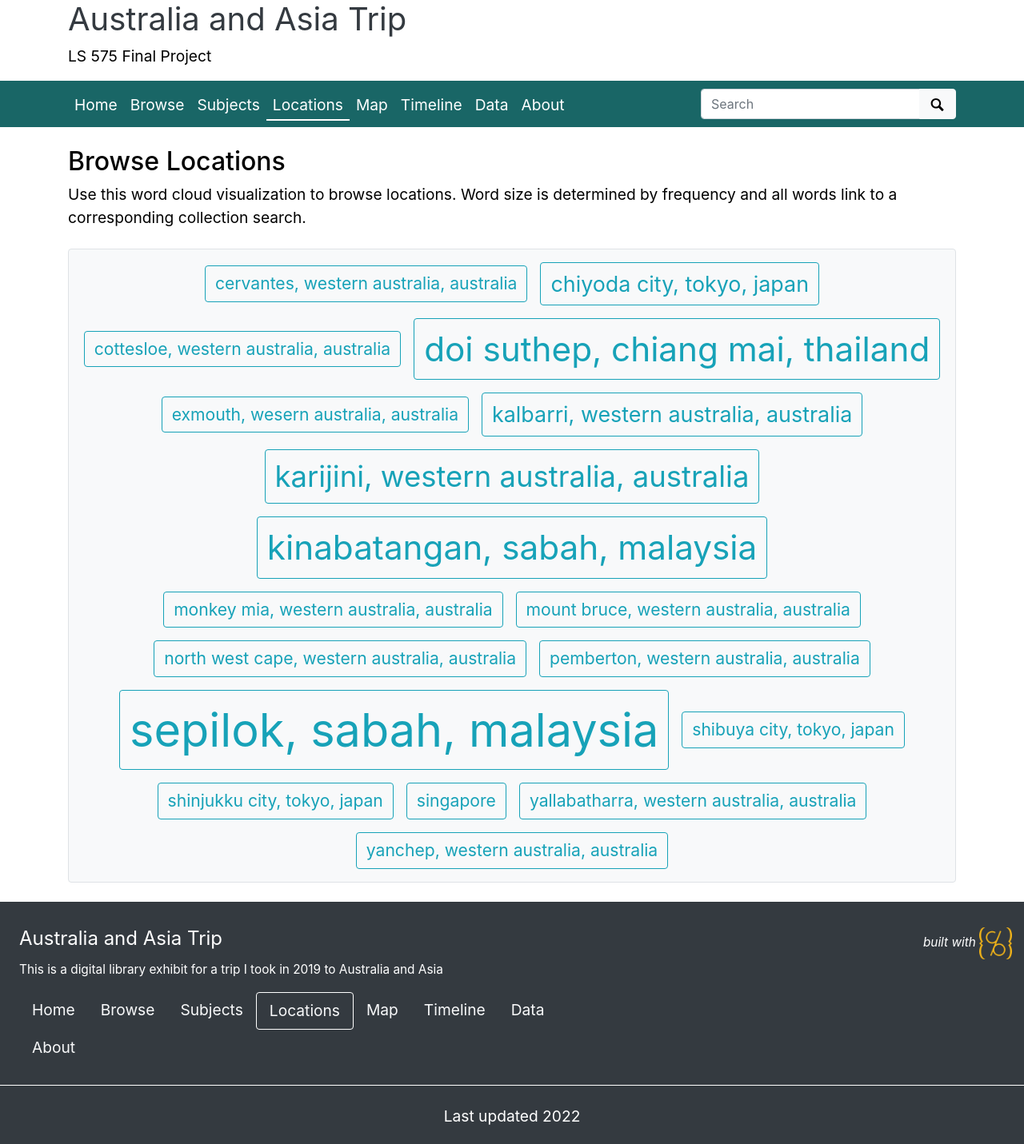
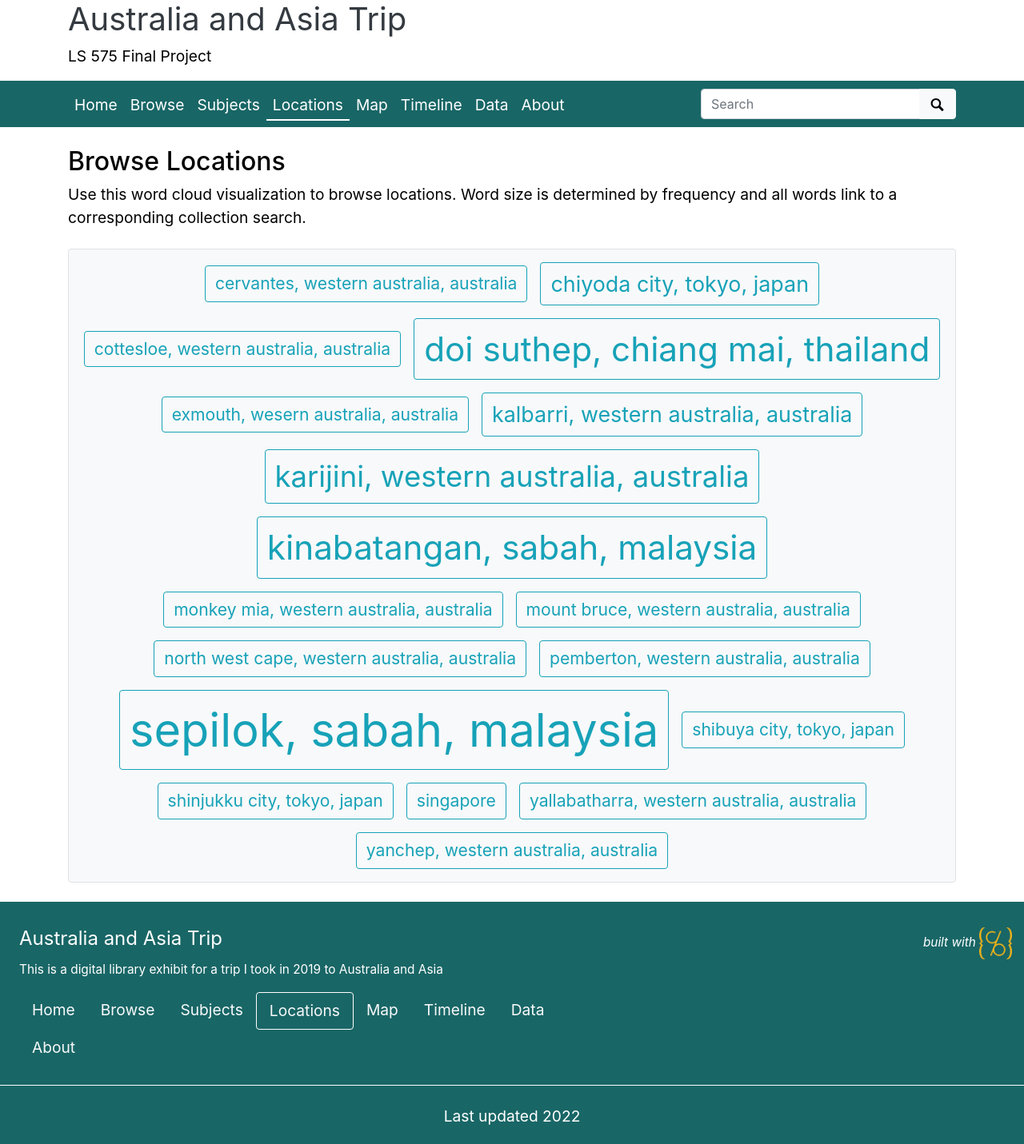
Before and after one commit to mikasmith97/final.github.io, a Jekyll site: the page built from pages/locations.md, in a window 1280 px wide. Shown: the whole page at 80% size. Built offline with Jekyll 4.4.1, drawn with Linux system fonts in a browser that asks for light colours.

Commit message:
Update footer.html

```diff
--- a/_includes/footer.html
+++ b/_includes/footer.html
@@ -1,4 +1,4 @@
-<footer class="bg-dark pt-4 mt-auto container-fluid">
+<footer class="bg-bckgrnd pt-4 mt-auto container-fluid">
 
     <div class="row border-bottom border-white pb-4 mb-2">
 
```
